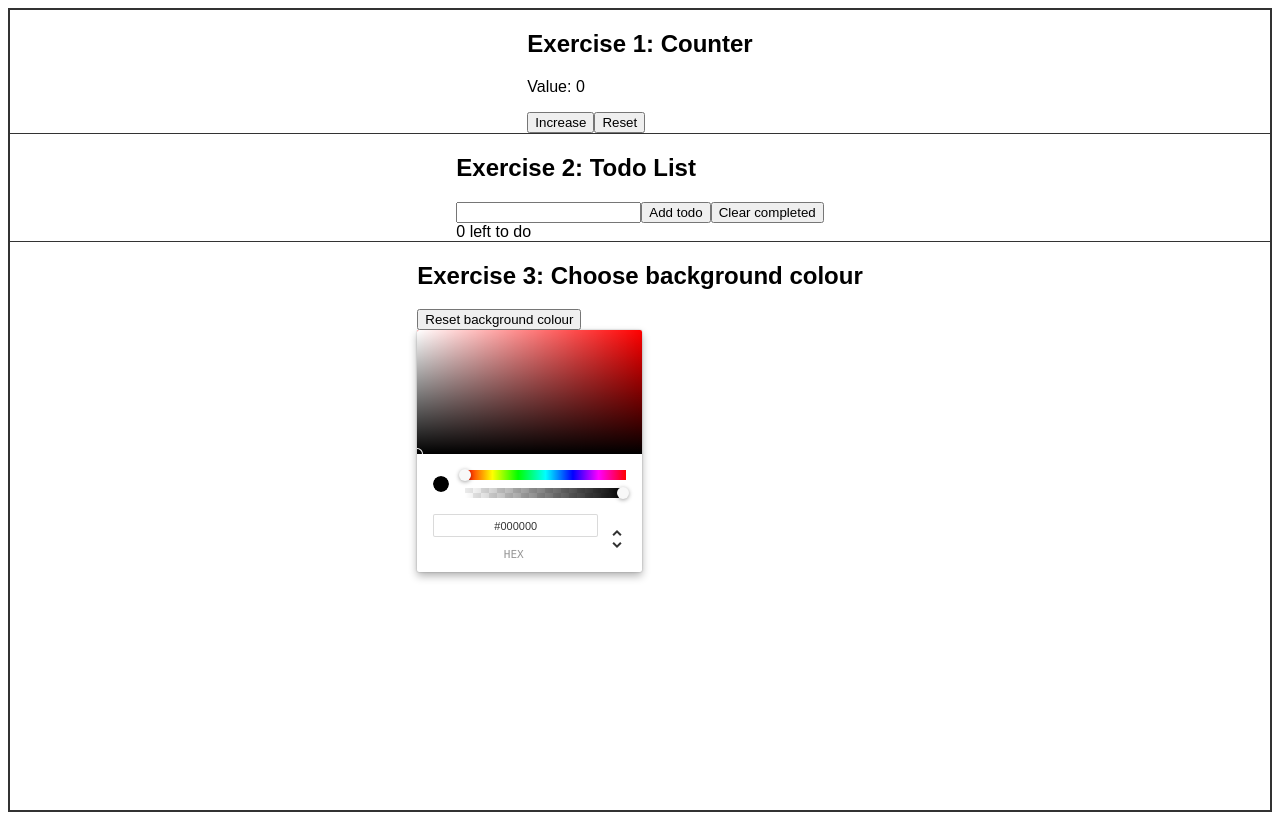
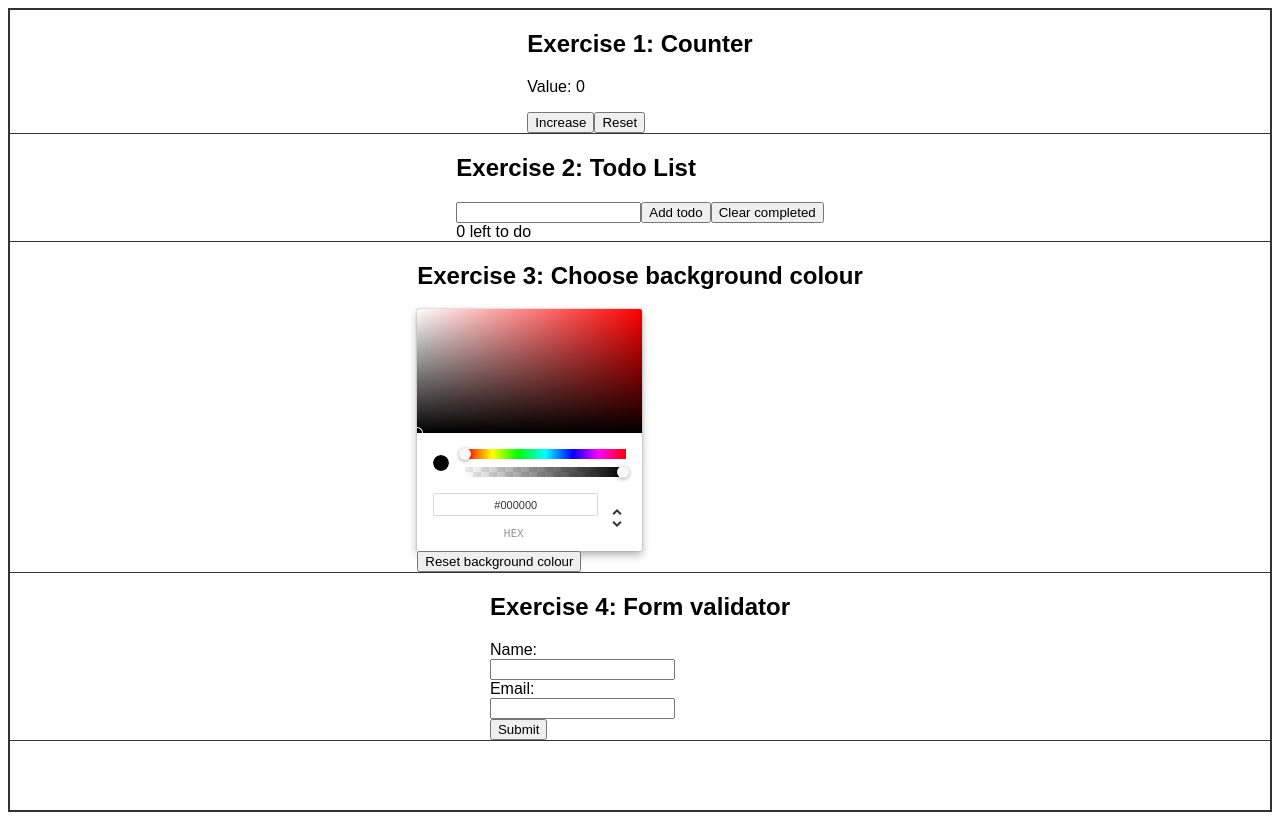
Before and after one commit to TomHolidayUK/react-refresher-exercises, a React (Create React App) app: page / in a window 1280 px wide. Built offline with nearby package versions, Linux system fonts and the light colour scheme.

Commit message:
exercise 4 progress

```diff
--- a/src/App.css
+++ b/src/App.css
@@ -11,26 +11,10 @@
   border: 2px solid #333;
 }
 
-.exercise1 {
+.exercise {
   width: 100%;
   display: flex;
   flex-direction: column;
   align-items: center;
   border-bottom: 1px solid #333;
 }
-
-.exercise2 {
-  width: 100%;
-  display: flex;
-  flex-direction: column;
-  align-items: center;
-  border-bottom: 1px solid #333;
-}
-
-
-/* button {
-  margin-top: 10px;
-  padding: 10px 20px;
-  font-size: 16px;
-  cursor: pointer;
-} */
--- a/src/App.tsx
+++ b/src/App.tsx
@@ -3,18 +3,22 @@ import "./App.css";
 import Exercise1 from "./Components/Exercise1";
 import Exercise2 from "./Components/Exercise2";
 import Exercise3 from "./Components/Exercise3";
+import Exercise4 from "./Components/Exercise4";
 
 function App() {
   return (
     <div className="container">
-      <div className="exercise1">
+      <div className="exercise">
         <Exercise1 />
       </div>
-      <div className="exercise2">
+      <div className="exercise">
         <Exercise2 />
       </div>
-      <div className="exercise3">
+      <div className="exercise">
         <Exercise3 />
+      </div>
+      <div className="exercise">
+        <Exercise4 />
       </div>
     </div>
   );
--- a/src/Components/Exercise3.tsx
+++ b/src/Components/Exercise3.tsx
@@ -5,13 +5,13 @@ export default function Exercise3() {
   const [colour, setColour] = useState("");
 
   return (
-    <div style={{ backgroundColor: colour, height: "100vh" }}>
+    <div style={{ backgroundColor: colour }}>
       <h2>Exercise 3: Choose background colour</h2>
-      <button onClick={() => setColour("")}>Reset background colour</button>
       <ChromePicker
         color={colour}
         onChange={(updated) => setColour(updated.hex)}
       />
+      <button onClick={() => setColour("")}>Reset background colour</button>
     </div>
   );
 }
--- /dev/null
+++ b/src/Components/Exercise4.tsx
@@ -0,0 +1,33 @@
+import React, { useState } from "react";
+
+export default function Exercise4() {
+  const [enableSubmit, setEnableSubmit] = useState(false);
+  const [errorMsg, setErrorMsg] = useState("");
+  const [successMsg, setSuccessMsg] = useState("");
+
+  function updateInputs(e: React.ChangeEvent<HTMLInputElement>, input: string) {
+    //console.log(e.target.value, input);
+    const userInput: string = e.target.value;
+    if (input === "email" && !userInput.includes("@")) {
+      setErrorMsg("Your email address doesn't contain a '@'");
+      setEnableSubmit(false);
+      return;
+    }
+
+    //setEnableSubmit(true);
+  }
+
+  return (
+    <div>
+      <h2>Exercise 4: Form validator</h2>
+      <div></div>
+      <div>Name:</div>
+      <input type="text" onChange={(e) => updateInputs(e, "name")} />
+      <div>Email:</div>
+      <input type="text" onChange={(e) => updateInputs(e, "email")} />
+      <div>{errorMsg}</div>
+      <button disabled={enableSubmit}>Submit</button>
+      <div>{successMsg}</div>
+    </div>
+  );
+}
```
